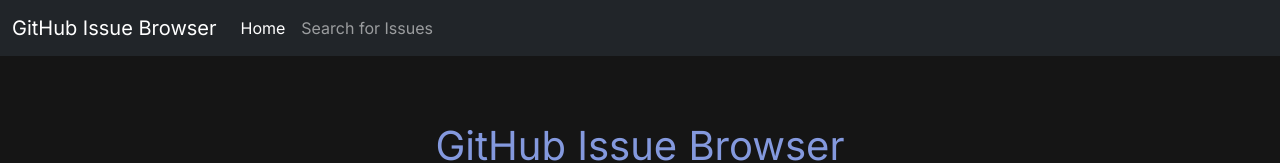
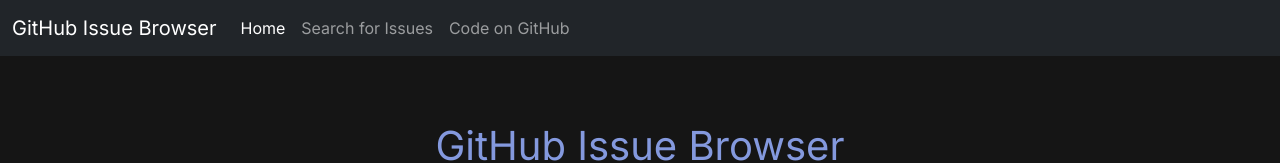
Before and after one commit to k-le/github-issue-browser, an Angular app: page / in a window 1280 px wide. Shown: the top 163 px of the page. Built offline with nearby package versions, Linux system fonts and the light colour scheme.

Commit message:
Added link to GitHub repository in NavBar

```diff
--- a/src/app/nav-bar/nav-bar.component.html
+++ b/src/app/nav-bar/nav-bar.component.html
@@ -18,6 +18,13 @@
         class="nav-link"
         >Search for Issues</a
       >
+      <a
+        [routerLinkActive]="['active']"
+        href="https://github.com/k-le/github-issue-browser/"
+        target="_blank"
+        class="nav-link"
+        >Code on GitHub</a
+      >
     </div>
   </div>
 </nav>
```
Also changed, not shown: src/app/hero/hero.component.css (line endings or trailing spaces), src/app/hero/hero.component.html (line endings or trailing spaces), src/app/hero/hero.component.ts (line endings or trailing spaces), src/app/issue-search/issue-search.component.css (line endings or trailing spaces), src/app/issue-search/issue-search.component.html (line endings or trailing spaces), src/app/issue-search/issue-search.component.ts (line endings or trailing spaces), 2 other files (tests, documents, lock files or other folders).
